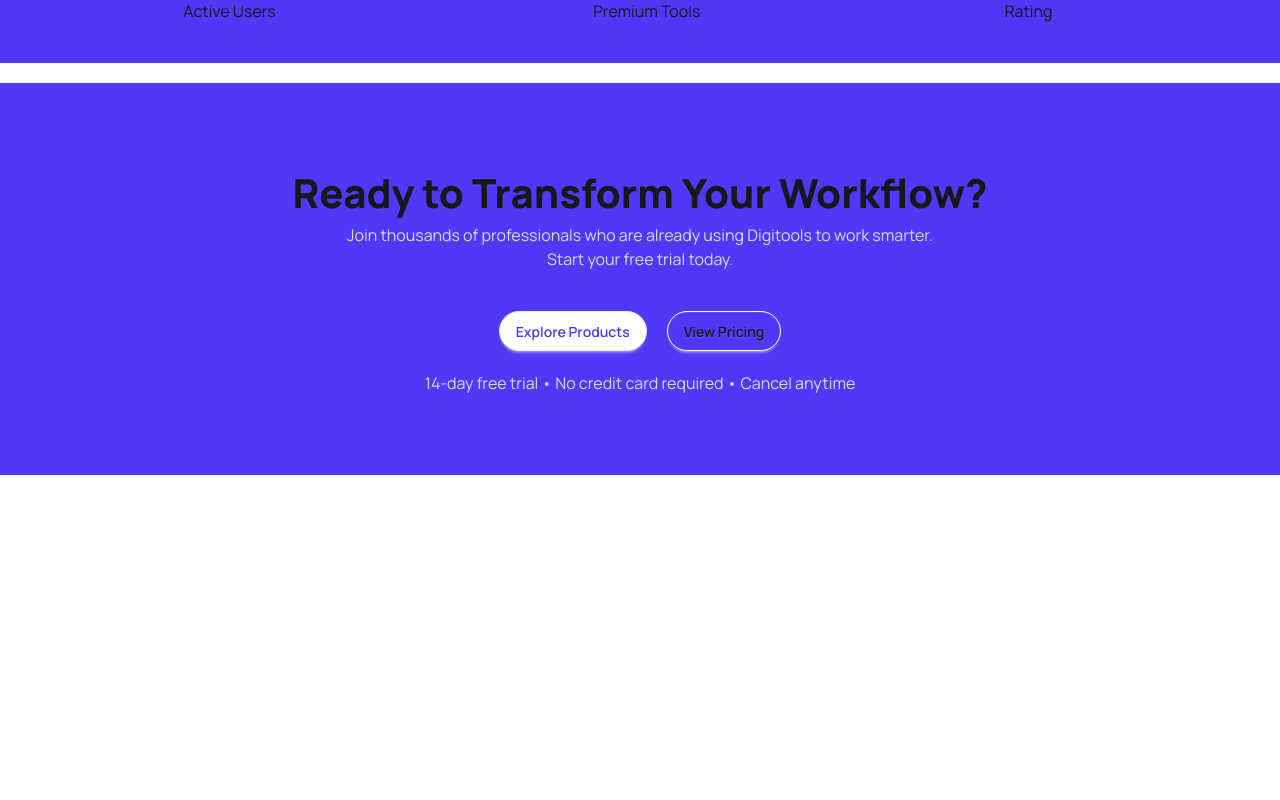
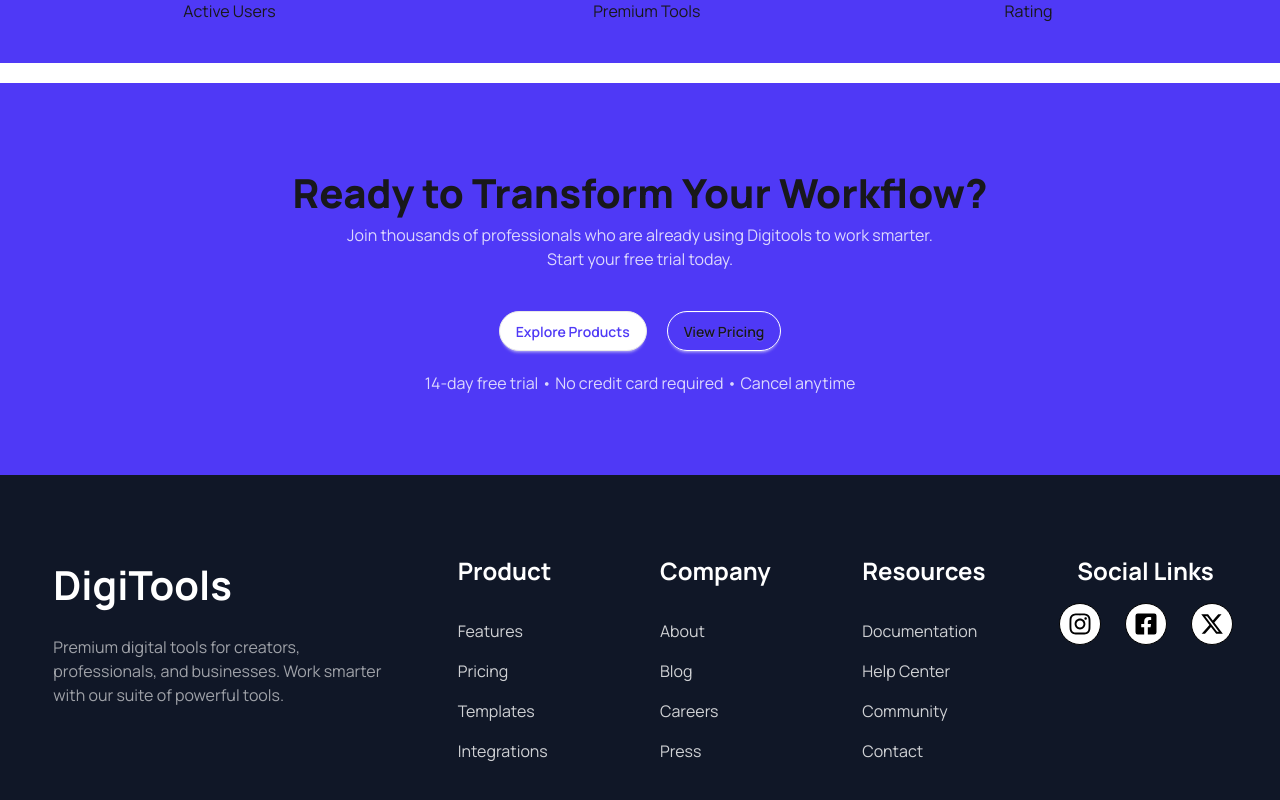
Before and after one commit to Tanjimahsankayes/digitools-platform, a React (Vite) app: page / in a window 1280 px wide. Shown: the part 962-1762 px from the top of the page. Before the commit the page ends 1437 px from the top, so only its background shows below. Built offline with nearby package versions, Linux system fonts and the light colour scheme.

Commit message:
footer section add and responsive

```diff
--- a/index.html
+++ b/index.html
@@ -1,5 +1,5 @@
 <!doctype html>
-<html lang="en">
+<html lang="en" data-theme="light" >
   <head>
     <meta charset="UTF-8" />
     <link rel="icon" type="image/svg+xml" href="/favicon.svg" />
--- a/src/App.jsx
+++ b/src/App.jsx
@@ -1,5 +1,6 @@
 import './App.css'
 import Banner from './Components/Banner/Banner'
+import Footer from './Components/Footer/Footer'
 import NavBar from './Components/NavBar/NavBar'
 import Ratting from './Components/Ratting/Ratting'
 import WorkFlow from './Components/WorkFlow/WorkFlow'
@@ -13,6 +14,7 @@
       <Banner></Banner>
       <Ratting></Ratting>
       <WorkFlow></WorkFlow>
+      <Footer></Footer>
     </>
   )
 }
--- a/src/Components/Banner/Banner.jsx
+++ b/src/Components/Banner/Banner.jsx
@@ -5,7 +5,7 @@
 
 const Banner = () => {
     return (
-      <div className="flex flex-col-reverse md:flex-row justify-center w-11/12 mx-auto my-20  ">
+      <div className="flex flex-col-reverse md:flex-row justify-center w-11/12 mx-auto my-10 md:my-20  ">
         <div className="flex-1 flex flex-col space-y-4 justify-center ">
           <div className="flex md:justify-start justify-center ">
             <button className="flex items-center gap-2 btn text-[#4F39F6] bg-[#E1E7FF] rounded-full w-80 ">
--- /dev/null
+++ b/src/Components/Footer/Footer.jsx
@@ -0,0 +1,65 @@
+import React from 'react';
+import { FaInstagram } from "react-icons/fa";
+import { FaFacebookSquare } from "react-icons/fa";
+import { FaXTwitter } from "react-icons/fa6";
+
+
+const Footer = () => {
+    return (
+      <div className="bg-[#101727] text-white">
+        <div className="w-11/12 mx-auto">
+          <div className="gap-10 py-20 space-x-2 md:space-x-5 grid grid-cols-2 md:grid-cols-6 md:text-left text-center ">
+            <div className="md:col-span-2 space-y-3 md:space-y-5 ">
+              <h1 className=" text-[30px] md:text-[40px] font-bold ">
+                DigiTools
+              </h1>
+              <p className="text-white/60 text-[12px] md:text-[16px] ">
+                Premium digital tools for creators, <br /> professionals, and
+                businesses. Work smarter <br /> with our suite of powerful
+                tools.
+              </p>
+            </div>
+            <div className="text-white/80 text-[12px] md:text-[16px] space-y-2 md:space-y-4 ">
+              <h1 className="text-white font-bold text-2xl pb-4">Product</h1>
+              <p>Features</p>
+              <p>Pricing</p>
+              <p>Templates</p>
+              <p>Integrations</p>
+            </div>
+            <div className="text-white/80 text-[12px] md:text-[16px] space-y-2 md:space-y-4 ">
+              <h1 className="text-white font-bold text-2xl pb-4">Company</h1>
+              <p>About</p>
+              <p>Blog</p>
+              <p>Careers</p>
+              <p>Press</p>
+            </div>
+            <div className="text-white/80 text-[12px] md:text-[16px] space-y-2 md:space-y-4 ">
+              <h1 className="text-white font-bold text-2xl pb-4">Resources</h1>
+              <p>Documentation</p>
+              <p>Help Center</p>
+              <p>Community</p>
+              <p>Contact</p>
+            </div>
+            <div className="col-span-2 md:col-span-1 flex flex-col items-center text-center">
+              <h1 className="text-white font-bold text-2xl pb-4">
+                Social Links
+              </h1>
+              <div className="flex gap-6 text-2xl cursor-pointer md:justify-start justify-center">
+                <div className="border rounded-full p-2 bg-white text-black">
+                  <FaInstagram />
+                </div>
+                <div className="border rounded-full p-2 bg-white text-black">
+                  <FaFacebookSquare />
+                </div>
+                <div className="border rounded-full p-2 bg-white text-black">
+                  <FaXTwitter />
+                </div>
+              </div>
+            </div>
+          </div>
+        </div>
+      </div>
+    );
+};
+
+export default Footer;
--- a/src/Components/NavBar/NavBar.jsx
+++ b/src/Components/NavBar/NavBar.jsx
@@ -3,8 +3,8 @@
 
 const NavBar = () => {
     return (
-      <div className='w-11/12 mx-auto' >
-        <div className="navbar bg-base-100 shadow-sm">
+      <div className="bg-base-100 shadow-sm">
+        <div className="navbar  w-11/12 mx-auto">
           <div className="navbar-start">
             <div className="dropdown">
               <div
@@ -76,7 +76,9 @@
               <CiShoppingCart />
             </div>
             <button className="pr-4">Login</button>
-            <a className="btn btn-primary bg-[#4F39F6] rounded-full">Get Started</a>
+            <a className="btn btn-primary bg-[#4F39F6] rounded-full">
+              Get Started
+            </a>
           </div>
         </div>
       </div>
```
